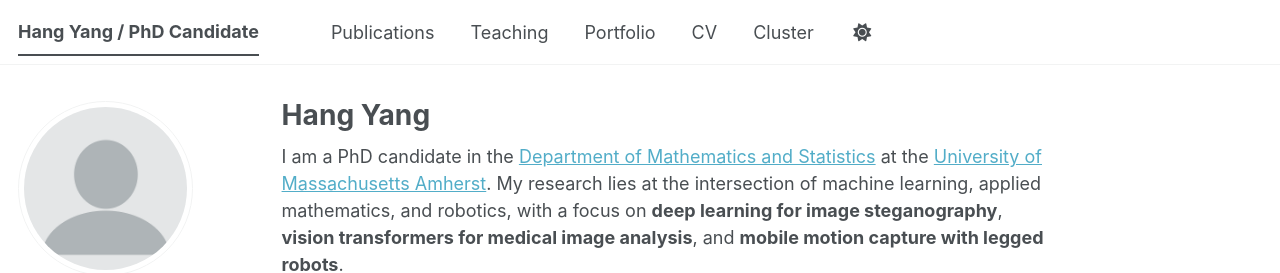
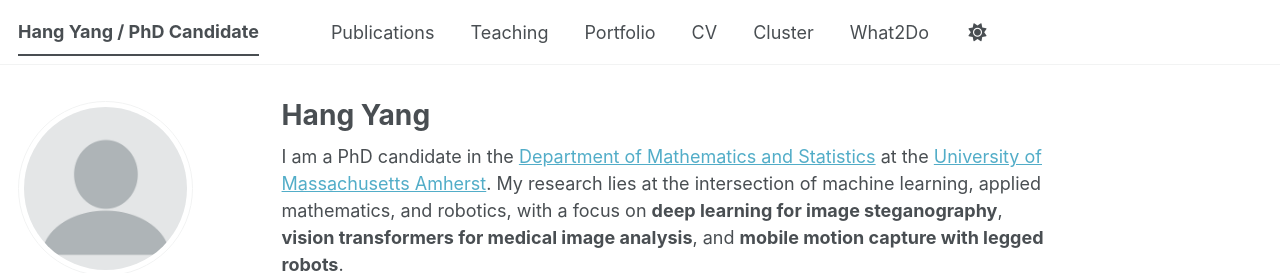
Before and after one commit to yanghangAI/yanghangAI.github.io, a Jekyll site: the page built from _pages/about.md, in a window 1280 px wide. Shown: the top 273 px of the page. Built offline with Jekyll 4.4.1, drawn with Linux system fonts in a browser that asks for light colours; some web fonts are replaced; a script bundle is joined from its source files by our own code; library files that are not in the unit come from our copies.

Commit message:
Add What2Do nav link to existing site
Co-Authored-By: Claude Opus 4.7 (1M context) <noreply@anthropic.com>

```diff
--- a/_data/navigation.yml
+++ b/_data/navigation.yml
@@ -22,3 +22,6 @@ main:
 
   - title: "Cluster"
     url: /cluster/
+
+  - title: "What2Do"
+    url: https://yanghangAI.github.io/what2do/
```
